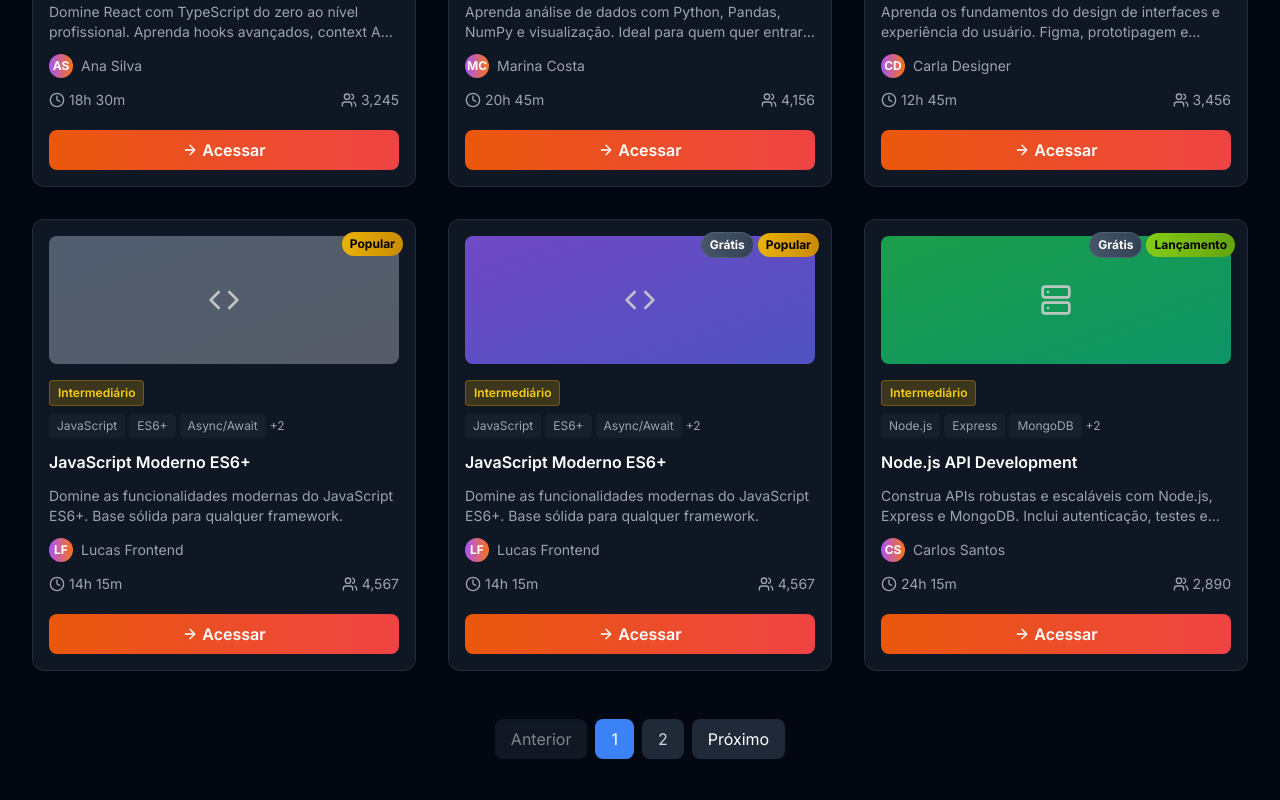
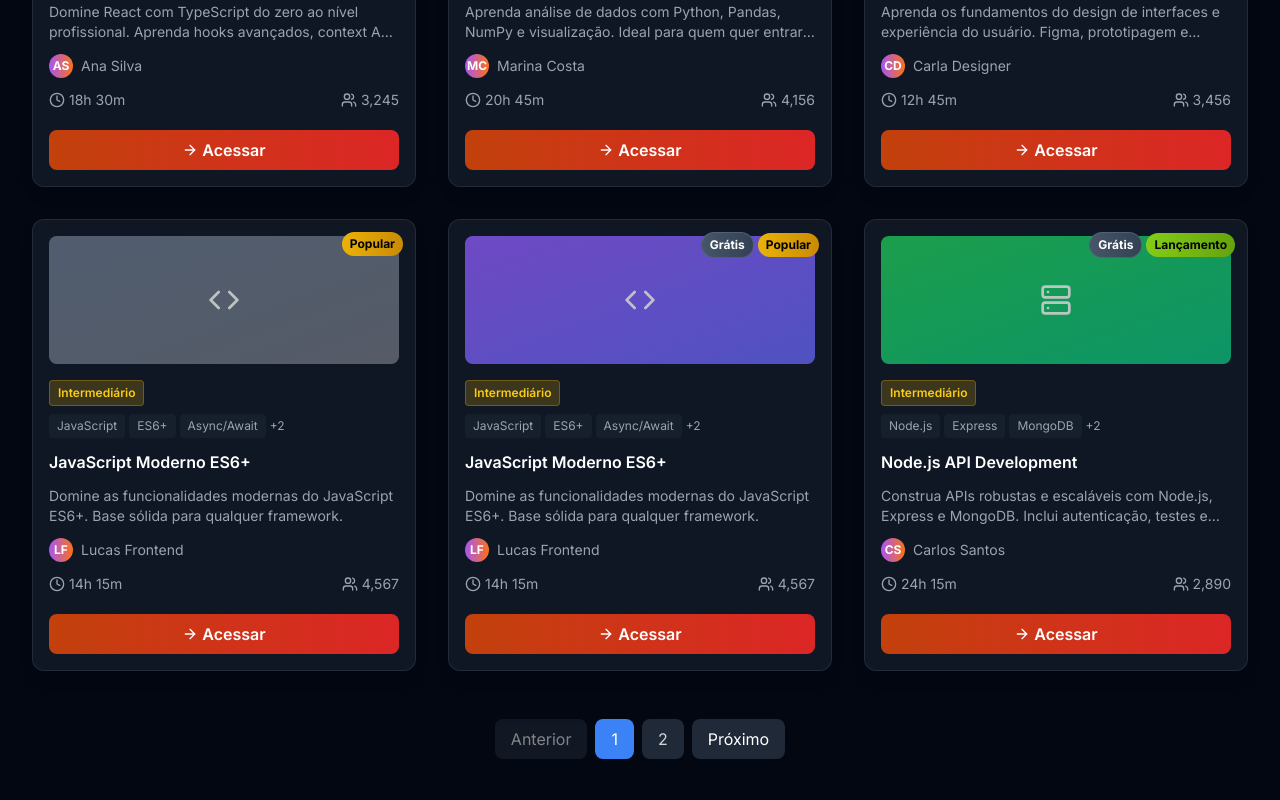
Before and after one commit to kenjiThiago/ProjetoBD2, a Next.js app in the folder frontend/: page /cursos in a window 1280 px wide. Shown: the part 800-1600 px from the top of the page. Built offline with nearby package versions, Linux system fonts and the light colour scheme.

Commit message:
[frontend] Arrumado o hover dos botões e removido translate-y do .card.

```diff
--- a/frontend/src/app/globals.css
+++ b/frontend/src/app/globals.css
@@ -31,11 +31,55 @@
 
 @layer components {
   .btn-primary {
-    @apply bg-gradient-to-r from-orange-600 to-red-500 hover:from-orange-700 hover:to-red-600 text-white font-semibold py-3 px-6 rounded-lg transition-all duration-300 transform hover:scale-105 hover:shadow-lg hover:shadow-orange-500/25;
+    @apply bg-gradient-to-r from-orange-700 to-red-600 relative text-white font-semibold py-3 px-6 rounded-lg transition-all duration-300 overflow-hidden;
+  }
+
+  .btn-primary::before {
+    content: '';
+    position: absolute;
+    top: 0;
+    left: 0;
+    right: 0;
+    bottom: 0;
+    background: linear-gradient(to right, #f97316, #f87171);
+    opacity: 0;
+    transition: opacity 0.3s ease;
+    border-radius: inherit;
+  }
+
+  .btn-primary:hover::before {
+    opacity: 1;
+  }
+
+  .btn-primary > * {
+    position: relative;
+    z-index: 1;
   }
 
   .btn-secondary {
-    @apply bg-gradient-to-r from-sky-700 to-blue-600 hover:from-sky-800 hover:to-blue-700 text-white font-semibold py-3 px-6 rounded-lg transition-all duration-300 transform hover:scale-105 hover:shadow-lg hover:shadow-blue-500/25;
+    @apply bg-gradient-to-r from-sky-700 to-blue-600 relative text-white font-semibold py-3 px-6 rounded-lg transition-all duration-300 overflow-hidden;
+  }
+
+  .btn-secondary::before {
+    content: '';
+    position: absolute;
+    top: 0;
+    left: 0;
+    right: 0;
+    bottom: 0;
+    background: linear-gradient(to right, #0ea5e9, #60a5fa);
+    opacity: 0;
+    transition: opacity 0.3s ease;
+    border-radius: inherit;
+  }
+
+  .btn-secondary:hover::before {
+    opacity: 1;
+  }
+
+  .btn-secondary > * {
+    position: relative;
+    z-index: 1;
   }
 
   .btn-secondary-mobile {
@@ -43,7 +87,7 @@
   }
 
   .card {
-    @apply bg-gray-800/50 backdrop-blur-sm border border-gray-700/50 rounded-xl shadow-lg hover:shadow-xl hover:shadow-orange-500/10 transition-all duration-300 hover:-translate-y-1 hover:border-gray-600/50;
+    @apply bg-gray-800/50 backdrop-blur-sm border border-gray-700/50 rounded-xl shadow-lg hover:shadow-xl hover:shadow-orange-500/10 transition-all duration-300 hover:border-gray-600/50;
   }
 
   .card-glow {
```
